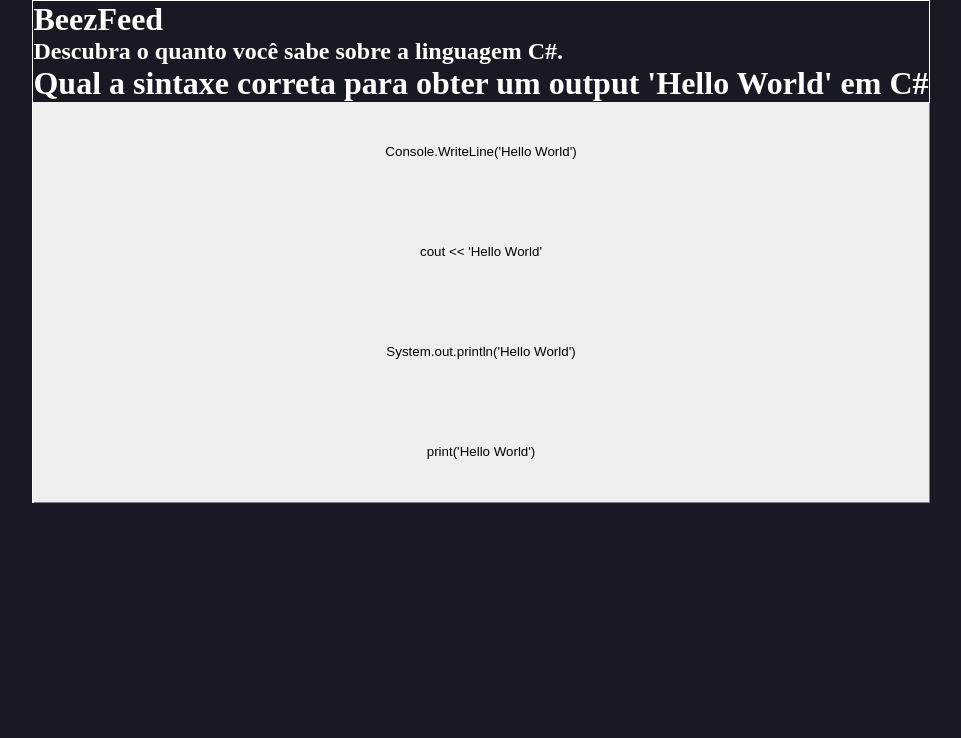
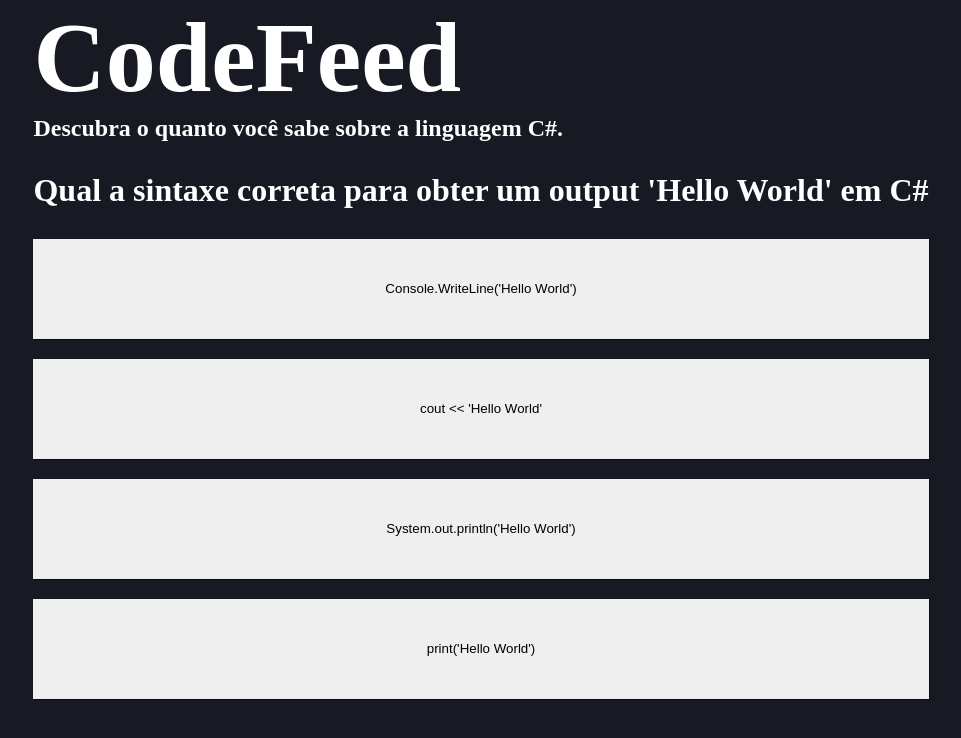
Before and after one commit to marcelldac/codefeed-angular, an Angular app: page / in a window 1280 px wide. Shown: the top 738 px of the page, without its empty margins (159-1120 px from the left). Built offline with nearby package versions, Linux system fonts and the light colour scheme.

Commit message:
feat: ng switch and other classes

```diff
--- a/src/app/components/quiz/quiz.component.css
+++ b/src/app/components/quiz/quiz.component.css
@@ -1,3 +1,19 @@
-.container {
-  border: 1px solid white;
+.header,
+.questions-question {
+  margin-bottom: 30px;
 }
+.header-main-title {
+  font-size: 100px;
+}
+.questions-options {
+  display: flex;
+  flex-direction: column;
+}
+.questions-options-button {
+  margin-bottom: 20px;
+}
+.questions-options-button:hover {
+  background-color: green;
+  color: white;
+  cursor: pointer;
+}
--- a/src/app/components/quiz/quiz.component.html
+++ b/src/app/components/quiz/quiz.component.html
@@ -1,30 +1,33 @@
-<div class="container">
-  <div class="title">
-    <h1>BeezFeed</h1>
+<header class="header">
+  <h1 class="header-main-title">CodeFeed</h1>
   <h2>{{ title }}</h2>
-  </div>
+</header>
+<main>
   <div *ngIf="!isFinished" class="questions">
-    <h1>{{ selectedQuestion.question }}</h1>
+    <h1 class="questions-question">{{ selectedQuestion.question }}</h1>
+    <div class="questions-options">
       <button
+        class="questions-options-button"
         *ngFor="let option of selectedQuestion.options; index as i"
         (click)="handleChooseQuestion(option.alias)"
       >
         {{ option.name }}
       </button>
     </div>
+  </div>
   <div *ngIf="isFinished" class="result">
     <h1>Resultado:</h1>
     <p>{{ answerSelected }}</p>
-    <div>
-      <div *ngIf="answerSelected === 'Nível Baixo'">
+    <div [ngSwitch]="answerSelected">
+      <div *ngSwitchCase="'Nível Baixo'">
         <h1>roadmap de nível baixo</h1>
       </div>
-      <div *ngIf="answerSelected === 'Nível Médio'">
+      <div *ngSwitchCase="'Nível Médio'">
         <h1>roadmap de nível médio</h1>
       </div>
-      <div *ngIf="answerSelected === 'Nível Alto'">
+      <div *ngSwitchCase="'Nível Alto'">
         <h1>roadmap de nível alto</h1>
       </div>
     </div>
   </div>
-</div>
+</main>
--- a/src/app/components/quiz/quiz.component.ts
+++ b/src/app/components/quiz/quiz.component.ts
@@ -1,10 +1,10 @@
-import { NgFor, NgIf } from '@angular/common';
+import { NgFor, NgIf, NgSwitch, NgSwitchCase } from '@angular/common';
 import { Component, OnInit } from '@angular/core';
 import mock from '../../../assets/data/quizzes.json';
 @Component({
   selector: 'app-quiz',
   standalone: true,
-  imports: [NgFor, NgIf],
+  imports: [NgFor, NgIf, NgSwitch, NgSwitchCase],
   templateUrl: './quiz.component.html',
   styleUrl: './quiz.component.css',
 })
```
Lines whose indentation alone changed are shown as unchanged.
